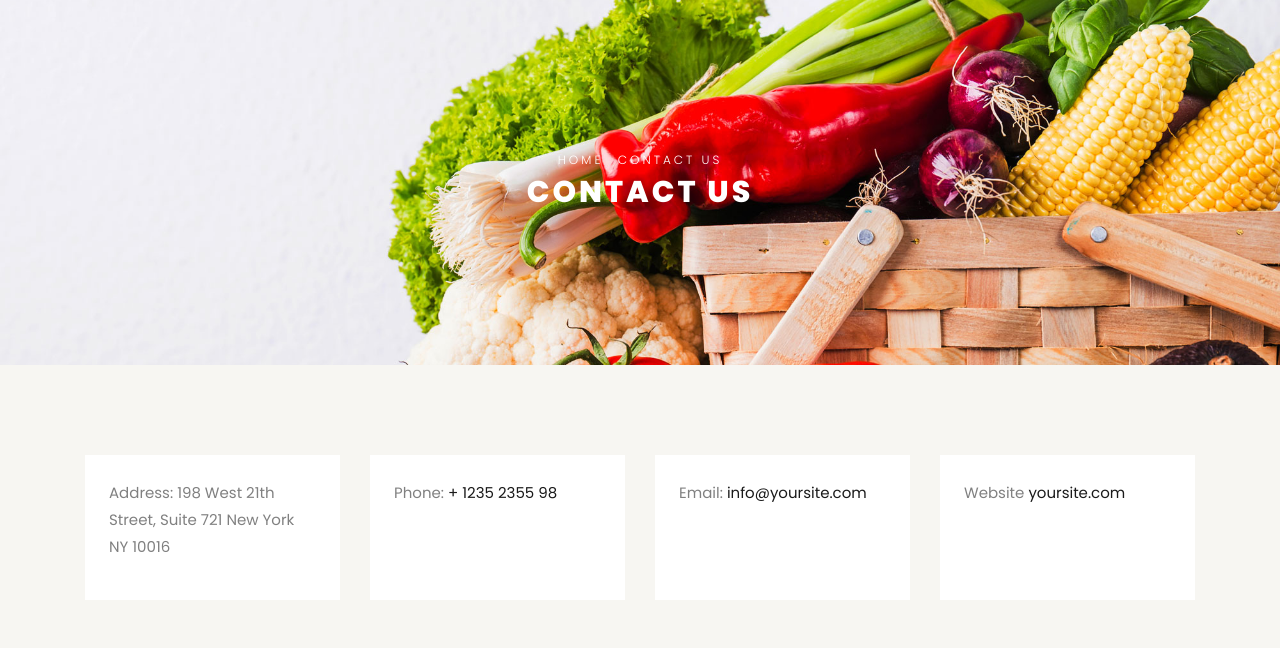
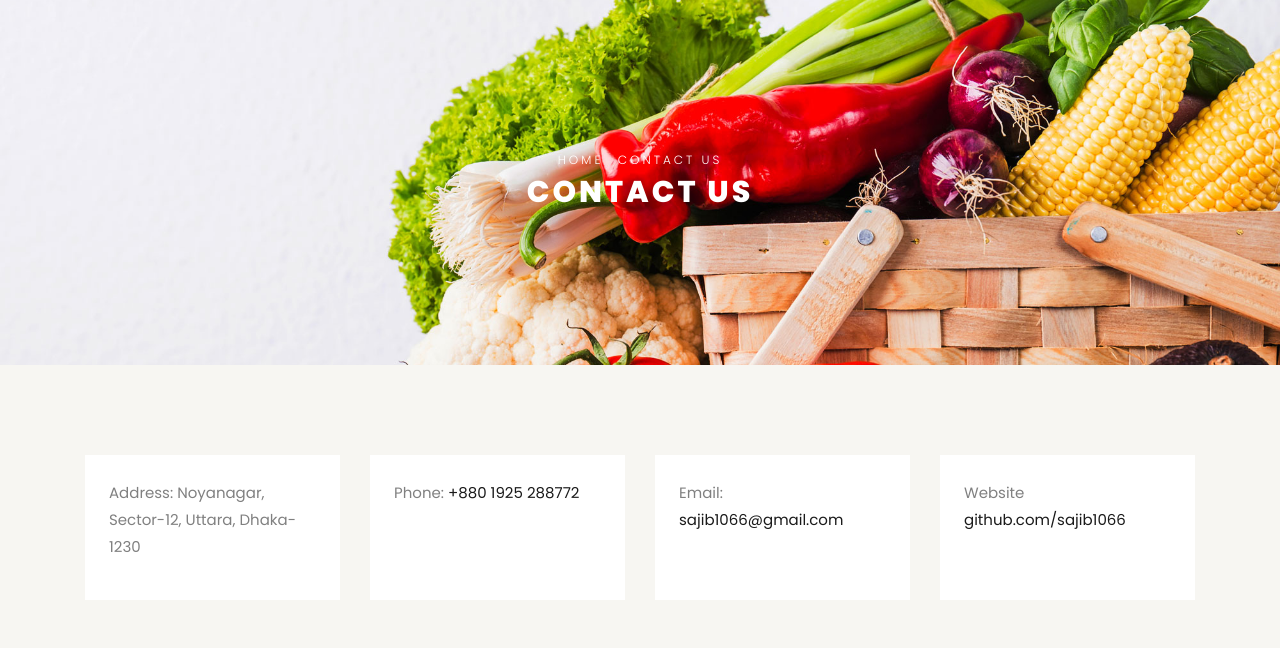
Before and after one commit to sajib1066/django-ecommerce, a Django app: page /contact/ in a window 1280 px wide. Shown: the part 97-745 px from the top of the page. Run offline with Django 3.2, Linux system fonts and the light colour scheme; some libraries are stand-ins or nearby versions; some web fonts are replaced.

Commit message:
update contact information

```diff
--- a/templates/contact/contact.html
+++ b/templates/contact/contact.html
@@ -19,22 +19,22 @@
           <div class="w-100"></div>
           <div class="col-md-3 d-flex">
           	<div class="info bg-white p-4">
-	            <p><span>Address:</span> 198 West 21th Street, Suite 721 New York NY 10016</p>
+	            <p><span>Address:</span> Noyanagar, Sector-12, Uttara, Dhaka-1230</p>
 	          </div>
           </div>
           <div class="col-md-3 d-flex">
           	<div class="info bg-white p-4">
-	            <p><span>Phone:</span> <a href="tel://1234567920">+ 1235 2355 98</a></p>
+	            <p><span>Phone:</span> <a href="tel://01925288772">+880 1925 288772</a></p>
 	          </div>
           </div>
           <div class="col-md-3 d-flex">
           	<div class="info bg-white p-4">
-	            <p><span>Email:</span> <a href="mailto:info@yoursite.com">info@yoursite.com</a></p>
+	            <p><span>Email:</span> <a href="mailto:sajib1066@gmail.com">sajib1066@gmail.com</a></p>
 	          </div>
           </div>
           <div class="col-md-3 d-flex">
           	<div class="info bg-white p-4">
-	            <p><span>Website</span> <a href="#">yoursite.com</a></p>
+	            <p><span>Website</span> <a href="https://github.com/sajib1066" target="_blank">github.com/sajib1066</a></p>
 	          </div>
           </div>
         </div>
```
